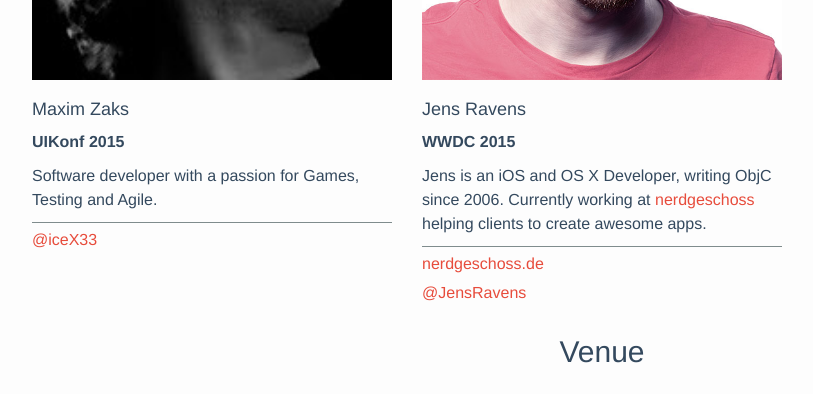
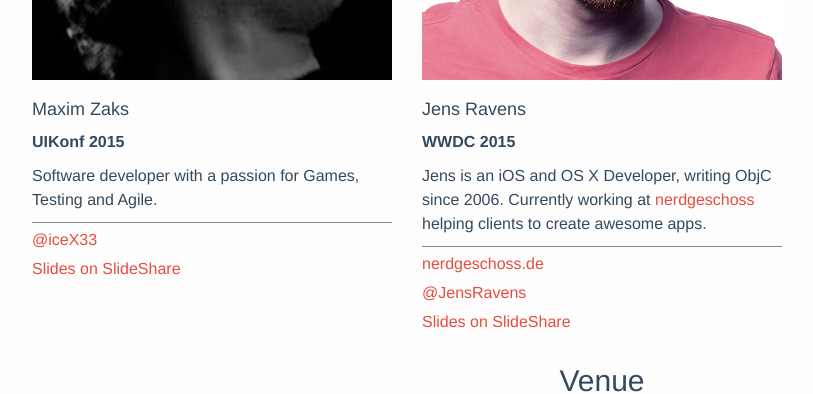
Before and after one commit to swift-berlin/swift-berlin.github.io, a Jekyll site: the page built from _posts/2015-06-15-swift-berlin-9.md, in a window 1280 px wide and 900 px high, scrolled down 1392 px, cut to the strip 0-394 px from the top of the window. Shown: the whole strip, without its empty margins (38-851 px from the left). Built offline with Jekyll 4.4.1, drawn with Linux system fonts in a browser that asks for light colours.

Commit message:
add slideshare links to meetup 9

```diff
--- a/_posts/2015-06-15-swift-berlin-9.md
+++ b/_posts/2015-06-15-swift-berlin-9.md
@@ -23,6 +23,9 @@ speakers:
       -
         url: https://twitter.com/iceX33
         name: '@iceX33'
+      -
+        url: http://de.slideshare.net/maximzaks/uikonf-app-data-driven-desing
+        name: Slides on SlideShare
 
   -
     name: Jens Ravens
@@ -36,4 +39,7 @@ speakers:
       -
         url: https://twitter.com/jensravens
         name: '@JensRavens'
+      -
+        url: http://www.slideshare.net/jensravens/swift-2
+        name: Slides on SlideShare
 ---
```
